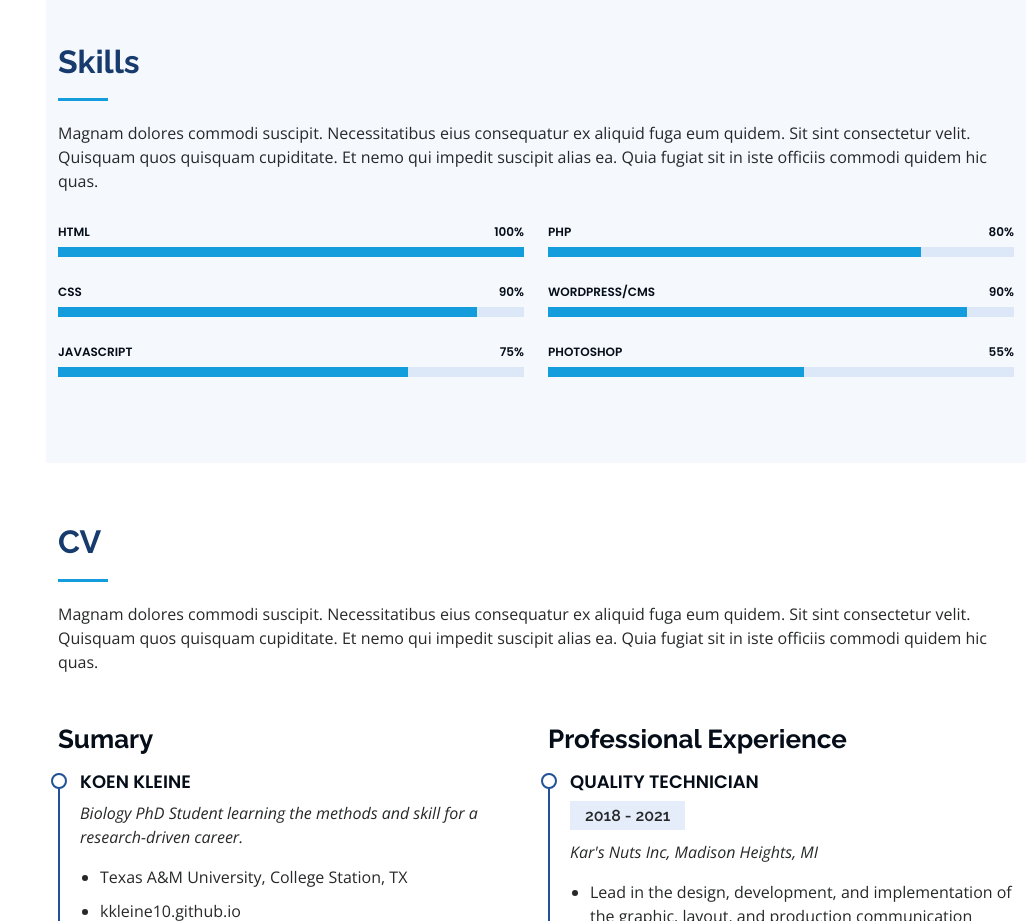
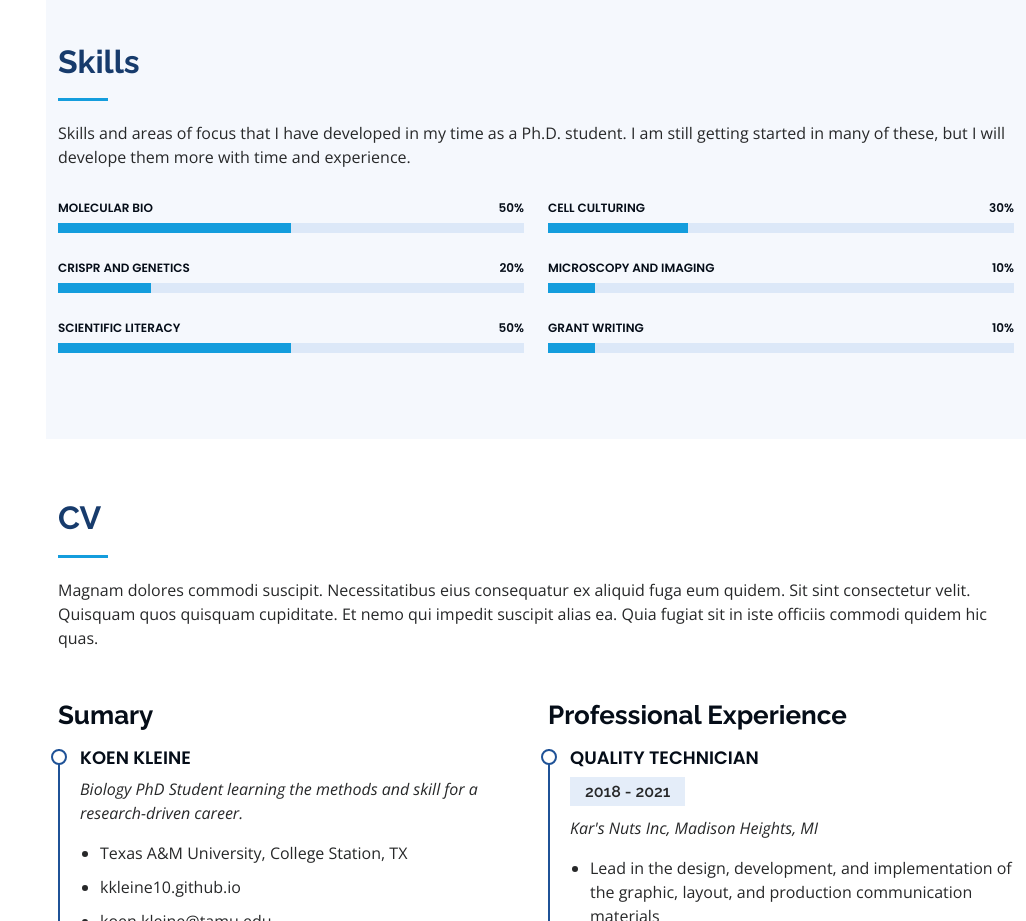
Before and after one commit to kkleine10/kkleine10.github.io, a plain HTML site: page index.html in a window 1280 px wide. Shown: the part 1860-2781 px from the top of the page, without its empty margins (254-1280 px from the left). Drawn offline with nearby package versions, Linux system fonts and the light colour scheme.

Commit message:
Update index.html

```diff
--- a/index.html
+++ b/index.html
@@ -175,7 +175,7 @@
 
         <div class="section-title">
           <h2>Skills</h2>
-          <p>Magnam dolores commodi suscipit. Necessitatibus eius consequatur ex aliquid fuga eum quidem. Sit sint consectetur velit. Quisquam quos quisquam cupiditate. Et nemo qui impedit suscipit alias ea. Quia fugiat sit in iste officiis commodi quidem hic quas.</p>
+          <p>Skills and areas of focus that I have developed in my time as a Ph.D. student. I am still getting started in many of these, but I will develope them more with time and experience.</p>
         </div>
 
         <div class="row skills-content">
@@ -183,23 +183,23 @@
           <div class="col-lg-6" data-aos="fade-up">
 
             <div class="progress">
-              <span class="skill">HTML <i class="val">100%</i></span>
+              <span class="skill">Molecular Bio <i class="val">50%</i></span>
               <div class="progress-bar-wrap">
-                <div class="progress-bar" role="progressbar" aria-valuenow="100" aria-valuemin="0" aria-valuemax="100"></div>
+                <div class="progress-bar" role="progressbar" aria-valuenow="50" aria-valuemin="0" aria-valuemax="100"></div>
               </div>
             </div>
 
             <div class="progress">
-              <span class="skill">CSS <i class="val">90%</i></span>
+              <span class="skill">CRISPR and Genetics <i class="val">20%</i></span>
               <div class="progress-bar-wrap">
-                <div class="progress-bar" role="progressbar" aria-valuenow="90" aria-valuemin="0" aria-valuemax="100"></div>
+                <div class="progress-bar" role="progressbar" aria-valuenow="20" aria-valuemin="0" aria-valuemax="100"></div>
               </div>
             </div>
 
             <div class="progress">
-              <span class="skill">JavaScript <i class="val">75%</i></span>
+              <span class="skill">Scientific Literacy <i class="val">50%</i></span>
               <div class="progress-bar-wrap">
-                <div class="progress-bar" role="progressbar" aria-valuenow="75" aria-valuemin="0" aria-valuemax="100"></div>
+                <div class="progress-bar" role="progressbar" aria-valuenow="50" aria-valuemin="0" aria-valuemax="100"></div>
               </div>
             </div>
 
@@ -208,23 +208,23 @@
           <div class="col-lg-6" data-aos="fade-up" data-aos-delay="100">
 
             <div class="progress">
-              <span class="skill">PHP <i class="val">80%</i></span>
+              <span class="skill">Cell Culturing <i class="val">30%</i></span>
               <div class="progress-bar-wrap">
-                <div class="progress-bar" role="progressbar" aria-valuenow="80" aria-valuemin="0" aria-valuemax="100"></div>
+                <div class="progress-bar" role="progressbar" aria-valuenow="30" aria-valuemin="0" aria-valuemax="100"></div>
               </div>
             </div>
 
             <div class="progress">
-              <span class="skill">WordPress/CMS <i class="val">90%</i></span>
+              <span class="skill">Microscopy and Imaging <i class="val">10%</i></span>
               <div class="progress-bar-wrap">
-                <div class="progress-bar" role="progressbar" aria-valuenow="90" aria-valuemin="0" aria-valuemax="100"></div>
+                <div class="progress-bar" role="progressbar" aria-valuenow="10" aria-valuemin="0" aria-valuemax="100"></div>
               </div>
             </div>
 
             <div class="progress">
-              <span class="skill">Photoshop <i class="val">55%</i></span>
+              <span class="skill">Grant Writing <i class="val">10%</i></span>
               <div class="progress-bar-wrap">
-                <div class="progress-bar" role="progressbar" aria-valuenow="55" aria-valuemin="0" aria-valuemax="100"></div>
+                <div class="progress-bar" role="progressbar" aria-valuenow="10" aria-valuemin="0" aria-valuemax="100"></div>
               </div>
             </div>
 
```
